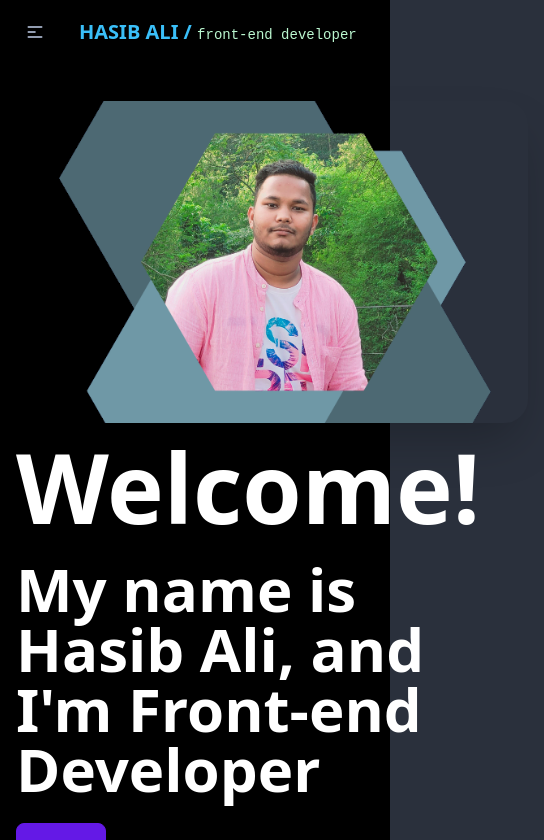
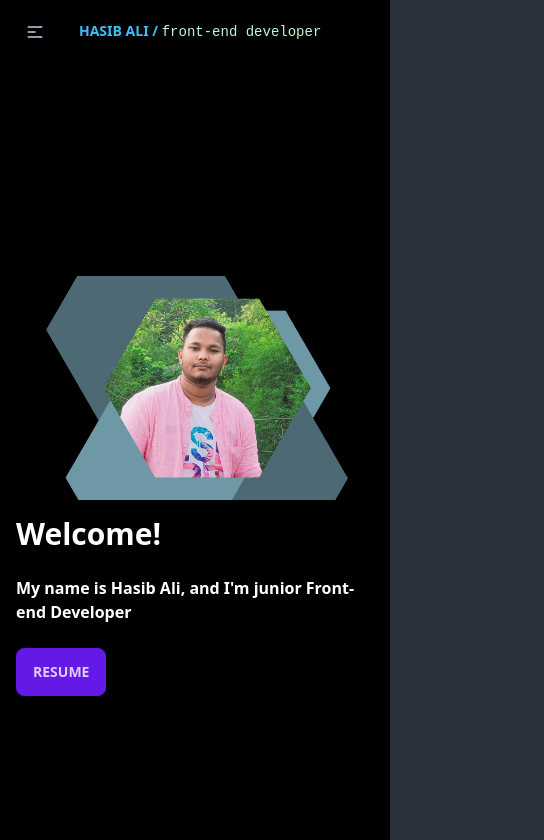
Before and after one commit to HasibAliOpu/dev-portfolio, a React (Create React App) app: page / in a window 390 px wide. Shown: the top 840 px of the page, 544 px wide, since content can reach past the window. Built offline with nearby package versions, Linux system fonts and the light colour scheme.

Commit message:
responsive the home page

```diff
--- a/src/components/Home/Home.js
+++ b/src/components/Home/Home.js
@@ -8,13 +8,13 @@ const Home = () => {
         <div className="hero-content flex-col lg:flex-row-reverse">
           <img
             src={banner}
-            className="max-w-lg rounded-3xl shadow-2xl"
+            className="lg:max-w-lg  rounded-3xl shadow-2xl"
             alt=""
           />
           <div className="text-white">
-            <h1 className="text-8xl font-bold">Welcome!</h1>
-            <p className="py-6 text-6xl font-bold">
-              My name is Hasib Ali, and I'm Front-end Developer
+            <h1 className="text-3xl lg:text-8xl font-bold">Welcome!</h1>
+            <p className="py-6 lg:text-6xl font-bold">
+              My name is Hasib Ali, and I'm junior Front-end Developer
             </p>
 
             <button className="btn btn-primary">
--- a/src/components/Navbar/Navbar.js
+++ b/src/components/Navbar/Navbar.js
@@ -41,7 +41,7 @@ const Navbar = () => {
               </li>
             </ul>
           </div>
-          <Link to="/" className="btn btn-ghost normal-case text-xl">
+          <Link to="/" className="btn btn-ghost normal-case lg:text-xl">
             <p className="uppercase text-info">
               Hasib Ali /{" "}
               <span
--- a/src/components/NotFound/NotFound.js
+++ b/src/components/NotFound/NotFound.js
@@ -3,7 +3,11 @@ import React from "react";
 const NotFound = () => {
   return (
     <div>
-      <img src="https://i.ibb.co/zH2G07j/Na-Nov-26.jpg" alt="" />
+      <img
+        className="w-full"
+        src="https://freefrontend.com/assets/img/html-funny-404-pages/CodePen-404-Page.gif"
+        alt=""
+      />
     </div>
   );
 };
```
